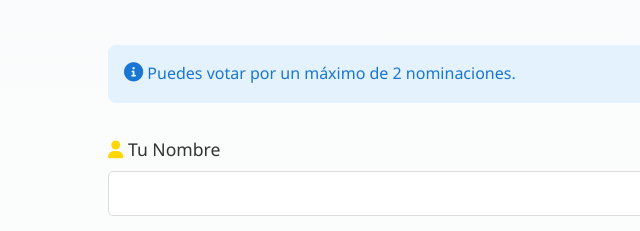
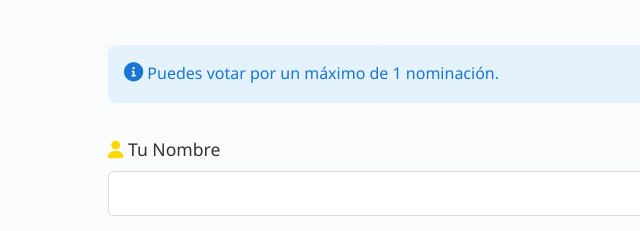
Before and after one commit to EricReck/premios-_darwing, a website with bundled scripts: page votar.html in a window 1280 px wide. Shown: the part 211-442 px from the top of the page, 132-772 px from the left. Built offline with nearby package versions, Linux system fonts and the light colour scheme; no server answers.

Commit message:
Update votar.html

```diff
--- a/votar.html
+++ b/votar.html
@@ -31,7 +31,7 @@
             <div class="votacion-container">
                 <h2>Votar Nominaciones</h2>
                 <div class="votacion-info">
-                    <p><i class="fas fa-info-circle"></i> Puedes votar por un máximo de 2 nominaciones.</p>
+                    <p><i class="fas fa-info-circle"></i> Puedes votar por un máximo de 1 nominación.</p>
                 </div>
                 <form id="votacionForm">
                     <div class="form-group">
```
